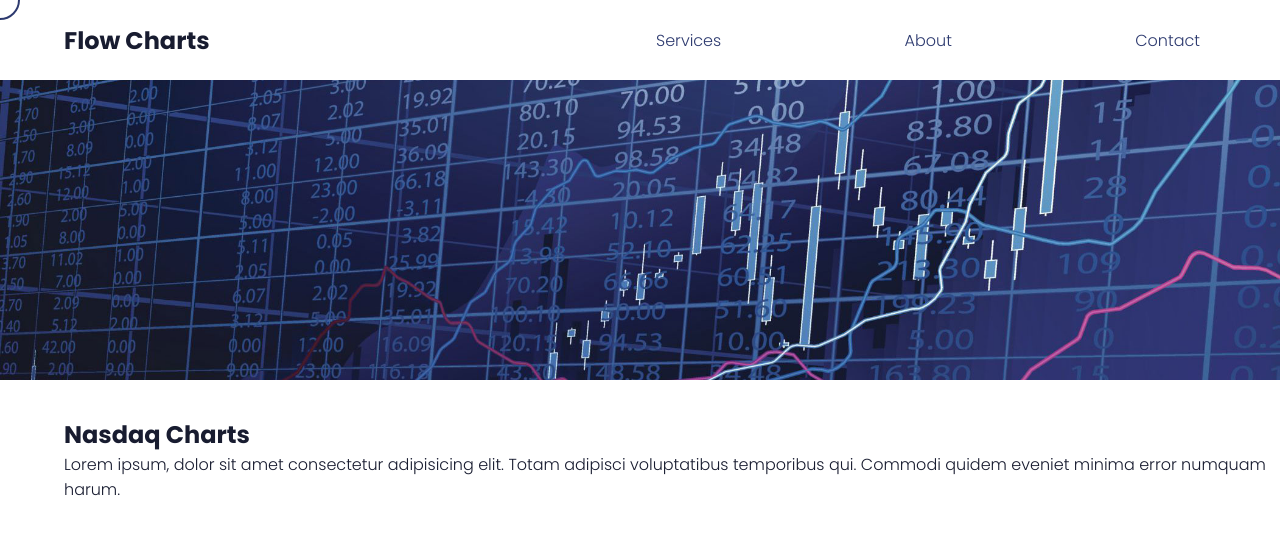
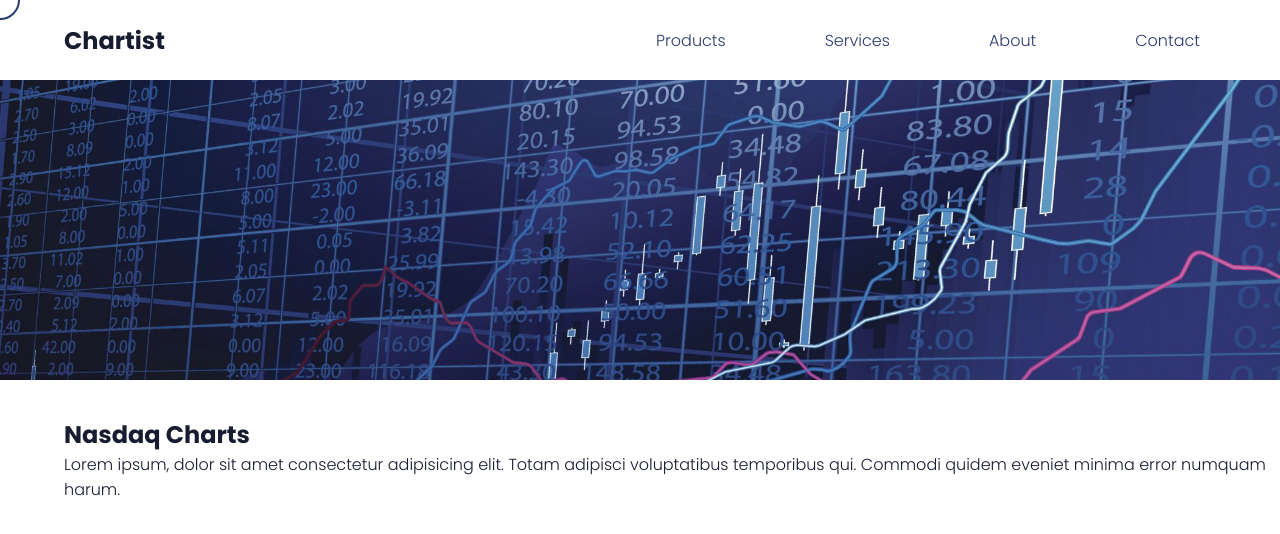
Before and after one commit to jamesdesigns/animation-cursor, a plain HTML site: page index.html in a window 1280 px wide. Drawn offline with Linux system fonts and the light colour scheme.

Commit message:
Edit the logo title

```diff
--- a/index.html
+++ b/index.html
@@ -14,8 +14,9 @@
 <body>
   <div class="cursor"></div>
   <nav>
-    <h1>Flow Charts</h1>
+    <h1>Chartist</h1>
     <ul class="nav-links">
+      <li><a href="#" class="menu-link">Products</a></li>
       <li><a href="#" class="menu-link">Services</a></li>
       <li><a href="#" class="menu-link">About</a></li>
       <li><a href="#" class="menu-link">Contact</a></li>
```
